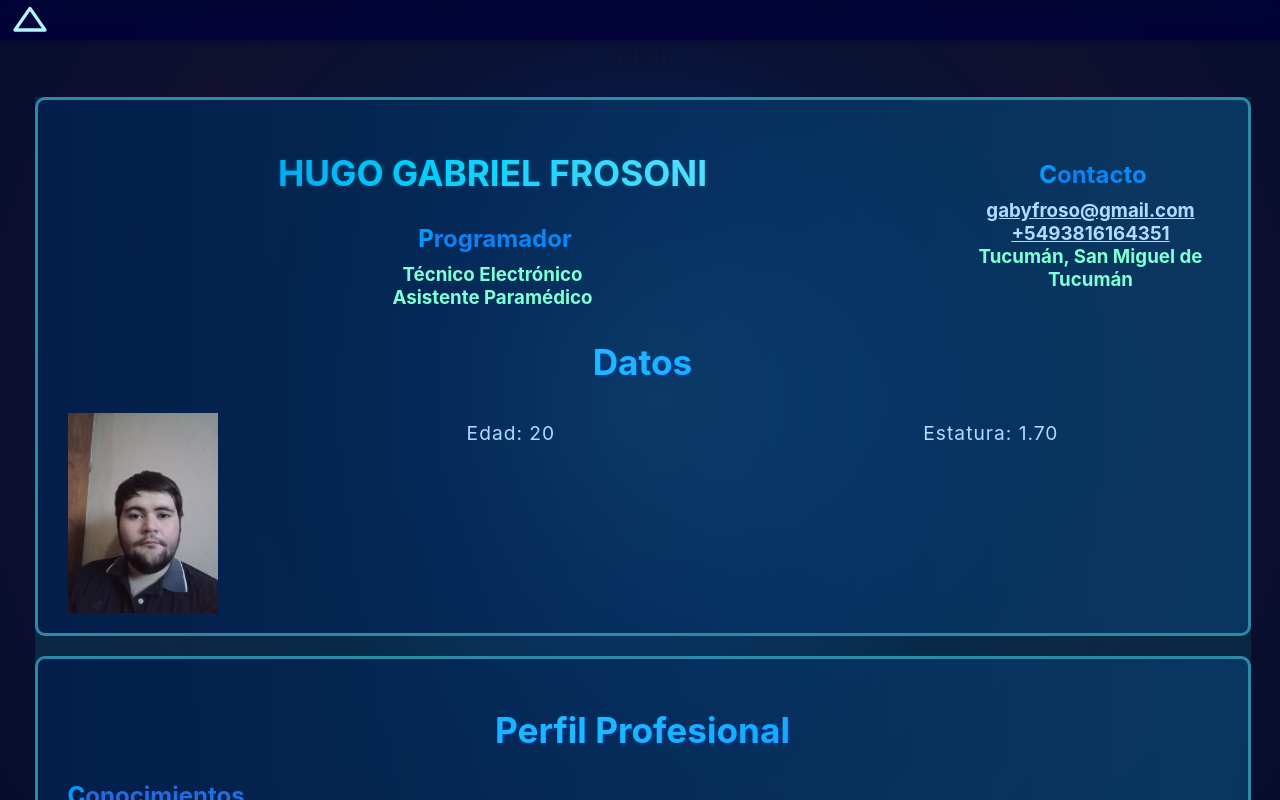
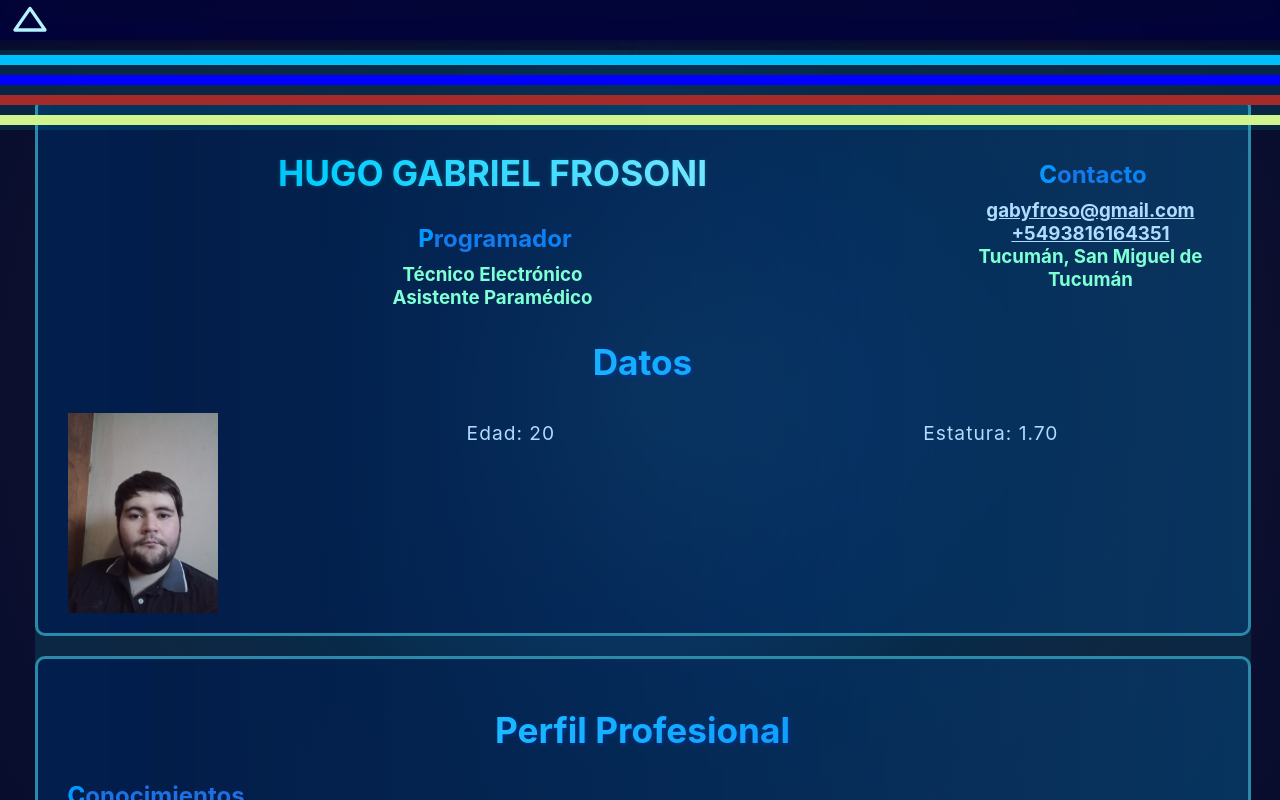
Before and after one commit to gabyfroso/Curriculum-Vitale, a React (Create React App) app: page / in a window 1280 px wide. Shown: the top 800 px of the page. Built offline with nearby package versions, Linux system fonts and the light colour scheme.

Commit message:
no fixeds problems
problemas con rellenar la barra, pero no con mostrarla correctamente

```diff
--- a/src/App.css
+++ b/src/App.css
@@ -1,3 +1,7 @@
+* {
+  scroll-behavior: smooth;
+}
+
 /* general */
 
 section{
@@ -26,8 +30,11 @@ section{
     background-size: 200%;
   }
 
-  .salto {
-    height: 600px;
+}
+
+[class^="jump--"] {
+  height: 200px;
+  width: 100%;
   background: rgb(5, 64, 170);
   background: linear-gradient(0deg,
       rgba(2, 26, 51, 0.2) 24%,
@@ -36,7 +43,7 @@ section{
 
   opacity: .2;
 }
-}
+
 
 @keyframes shine {
   0% {
@@ -47,78 +54,6 @@ section{
       background-position: 100% center;
   }
 }
-
-
-
-
-/* Debería funcionar algun dia*/
-
-aside {
-  &>ul {
-    &>li {
-      animation-name: Loading;
-      animation-fill-mode: both;
-      animation-timeline: var(--timeline);
-    }
-
-    &>.pg0 {
-      animation-timeline: var(--pg0);
-      background-color: aqua;
-    }
-
-    &>.pg1 {
-      animation-timeline: var(--pg1);
-      background-color: blue;
-    }
-
-    &>.pg2 {
-      animation-timeline: var(--pg2);
-      background-color: red;
-    }
-  }
-}
-
-main {
-  &>section {
-    view-timeline-axis: block;
-  }
-
-  &>section:nth-of-type(1) {
-    view-timeline-name: var(--pg0);
-  }
-
-  &>section:nth-of-type(2) {
-    view-timeline-name: var(--pg1);
-  }
-
-  &>section:nth-of-type(3) {
-    view-timeline-name: var(--pg2);
-  }
-}
-
-@keyframes Loading {
-  0% {
-    transform: scaleX(0%);
-    filter: hue-rotate(-20deg);
-    height: 8px;
-  }
-
-  98% {
-    transform: scaleX(90%);
-    filter: hue-rotate(0deg);
-    height: 10px;
-  }
-
-  100% {
-    height: 0px;
-    padding: 0 0;
-  }
-}
-
-
-
-
-
 
 
 
--- a/src/App.js
+++ b/src/App.js
@@ -1,10 +1,16 @@
-import React, { useContext } from 'react';
+import React, { useContext, useEffect } from 'react';
 
 import { UserContext, FocusContext } from './components/contexts'
 
+/**
+ * Headers
+ */
 import Header from "./components/Header";
 import Aside from './components/Aside.js';
 
+/**
+ * PAGES
+ */
 import Principal from './pages/Principal/indexPage.js';
 import Contacto from './pages/Contacto/indexPage.js';
 
@@ -12,32 +18,144 @@ import Program from "./pages/Programador/indexPage.js";
 import Dibujo from './pages/Dibujo/indexPage.js';
 import Medic from './pages/Medicina/indexPage.js';
 
-
-import Error from './pages/Error';
-
+/**
+ * CSS (style)
+ */
 import STLpages from './pages/pages.module.css';
 import './App.css';
 import './pages/PagesAtt.css';
+
+function porcentajeScroll(container, element) {
+  let Porcentaje = 0;
+  console.log('porcentajescroll');
+  console.log(container);
+  console.log(element);
+
+  Porcentaje = (Math.min(element.button, container.button) -
+    Math.max(element.top, container.top)) / element.height * 100;
+
+  if (element.top >= container.top && element.button <= container.button) Porcentaje = 100;
+  if (element.top < container.top && element.button > container.button) Porcentaje = 0;
+
+  console.log(Porcentaje);
+
+  return Porcentaje;
+}
+
+const handleScroll = (alis, container, element) => {
+  const Porcentaje = porcentajeScroll(container, element);
+  alis.style.transform = `scaleX(${Porcentaje}%)`
+};
 
 function App() {
   const { Focus } = useContext(FocusContext);
   const { } = useContext(UserContext);
 
+  useEffect(() => {
+    const asideLis = document.querySelectorAll('aside>ul>li');
+    const sections = document.querySelectorAll('main>section');
+    const articles = document.querySelectorAll('main>section>article');
+
+    if (asideLis && articles && sections) {
+      asideLis.forEach(li => li.classList.add('hidden'))
+      articles.forEach(article => article.classList.add('hidden'))
+      sections.forEach((section, i) => {
+        section.setAttribute('article--i', i);
+        section.classList.add('hidden')
+      })
+    } else {
+      console.error('CRITICAL ERR, no se encontró:');
+      console.error(`asideLis:${asideLis} sections:${sections} articles:${articles}`);
+    };
+
+    const observer_section_to_loading = new IntersectionObserver(entries => {
+      entries.forEach((entry) => {
+        const i_entry = entry.target.getAttribute('article--i') || 0;
+        const AlisFocus = asideLis[i_entry];
+
+        if (!AlisFocus) {
+          console.error('critical err: AlisFocus no encontrado');
+          console.log('Asideli:');
+          console.log(asideLis);
+          console.error(`i_article: ${i_entry}`);
+          return;
+        }
+        console.log(entry);
+
+        if (!entry.boundingClientRect) {
+          console.error('bounding error');
+          return;
+        }
+
+        if (!entry.rootBounds) {
+          console.error('rootboundserr');
+          return;
+        }
+
+        const container = {
+          top: entry.target.getBoundingClientRect().top,
+          bottom: entry.target.getBoundingClientRect().bottom,
+
+          height: entry.target.getBoundingClientRect().height,
+        }
+
+        const element = {
+          top: entry.rootBounds.top,
+          bottom: entry.rootBounds.bottom,
+
+          height: entry.rootBounds.height,
+        }
+
+        //const handleScroll_observer = handleScroll(AlisFocus, container, element);
+
+        if (entry.isIntersecting) {
+          AlisFocus.classList.add('show');
+          //window.addEventListener('scroll', handleScroll_observer);
+        } else {
+          AlisFocus.classList.remove('show');
+          //window.removeEventListener('scroll', handleScroll_observer);
+        }
+      });
+    });
+
+
+
+
+    const observer_articles = new IntersectionObserver(entries => {
+      entries.forEach(entry => {
+        if (entry.isIntersecting) {
+          entry.target.classList.add('show');
+        } else {
+          entry.target.classList.remove('show');
+        }
+      })
+    })
+
+    document.querySelectorAll('section.hidden').forEach(el => observer_section_to_loading.observe(el));
+    document.querySelectorAll('section .hidden').forEach(el => observer_articles.observe(el));
+
+  }, [])
+
+
+  const SMain = () => {
+    return (
+      <>
+        <Principal />
+        <div className='jump--1' />
+        <Program />
+        <div className='jump--2' />
+        <Dibujo />
+        <div className='jump--3' />
+        <Medic />
+      </>
+    )
+  }
   const Source =
   {
-    Main:
-      <>
-        <Principal/>
-        <div className='salto1 salto' />
-        <Program />
-        <div className='salto2 salto' />
-        <Dibujo />
-        <div className='salto3 salto' />
-        <Medic/>
-      </>,
+    Main: <SMain />,
     Contacto: <Contacto />,
 
-    default: <Error />
+    default: <SMain />
   }
 
   const SourceApp = Source[Focus || 'Main'];
@@ -49,7 +167,7 @@ function App() {
       <div style={{ width: '100%' }} className={STLpages.DIVmain}>
         <h2 className={STLpages.novisable}>{Focus}</h2>
         <main>
-          { SourceApp }
+          {SourceApp}
         </main>
       </div>
     </div>
--- a/src/components/Aside.js
+++ b/src/components/Aside.js
@@ -1,14 +1,13 @@
 import React from 'react'
-
-import STLAside from './aside.module.css';
 
 function Aside() {
   return (
-    <aside className={STLAside.aside}>
+    <aside>
       <ul>
         <li className='pg0' />
         <li className='pg1' />
         <li className='pg2' />
+        <li className='pg3' />
       </ul>
     </aside>
   )
--- a/src/components/aside.module.css
+++ /dev/null
@@ -1,26 +0,0 @@
-aside{
-    display: grid;
-    position: fixed;
-
-    top: 50px;
-
-    width: 100%;
-
-    background-color: rgba(0, 255, 255, 0.1);
-    z-index: 5;
-
-    * {
-        width: 100%;
-    }
-
-    &>ul{
-        display: flex;
-        flex-direction: column;
-        flex-wrap: nowrap;
-
-        &>li{
-            height: 2px;
-            padding: 0 10px;
-        }
-    }
-}
--- a/src/pages/Dibujo/indexPage.js
+++ b/src/pages/Dibujo/indexPage.js
@@ -7,6 +7,12 @@ function Index() {
   return (
     <section>
       <h1> Dibujo </h1>
+      <article>
+        <h2>Krita</h2>
+      </article>
+      <article>
+        <h2>Photoshop</h2>
+      </article>
     </section>
   )
 }
--- a/src/pages/PagesAtt.css
+++ b/src/pages/PagesAtt.css
@@ -1,3 +1,62 @@
+/*********************** Aside Att ***********************/
+aside {
+    display: grid;
+    position: fixed;
+
+    top: 50px;
+
+    width: 100%;
+
+    background-color: rgba(0, 255, 255, 0.1);
+    z-index: 5;
+
+    * {
+        width: 100%;
+    }
+
+    &>ul {
+        display: flex;
+        flex-direction: column;
+        flex-wrap: nowrap;
+
+        align-items: center;
+        height: auto;
+        width: 100%;
+
+        li {
+            width: 100%;
+        }
+
+        .pg0 {
+            background-color: deepskyblue;
+        }
+
+        .pg1 {
+            background-color: blue;
+        }
+
+        .pg2 {
+            background-color: brown;
+        }
+
+        .pg3 {
+            background-color: rgb(209, 244, 140);
+        }
+    }
+}
+
+aside {
+    .hidden {
+        height: 0px;
+    }
+
+    .show {
+        height: 10px;
+        margin: 5px 0;
+    }
+}
+
+
 /*********************** Section Att ***********************/
 
 section {
@@ -14,6 +73,20 @@ section {
                 margin: 10px 0;
             }
         }
+    }
+
+    .hidden {
+        transition: all 1s;
+        transform: scaleX(80%) scaleY(60%) translateX(40%);
+        filter: blur(5px);
+        opacity: .5;
+    }
+
+    .show {
+        animation-direction: reverse;
+        transform: scaleX(100%) scaleY(100%) translateX(0%);
+        opacity: 1;
+        filter: blur(0px);
     }
 }
 
--- a/src/pages/Programador/indexPage.js
+++ b/src/pages/Programador/indexPage.js
@@ -6,6 +6,15 @@ function Index() {
   return (
     <section>
       <h1>Programador</h1>
+      <article>
+        <h2>React</h2>
+      </article>
+      <article>
+        <h2>React Native</h2>
+      </article>
+      <article>
+        <h2>C</h2>
+      </article>
     </section>
   )
 }
```
Lines whose indentation alone changed are shown as unchanged.
